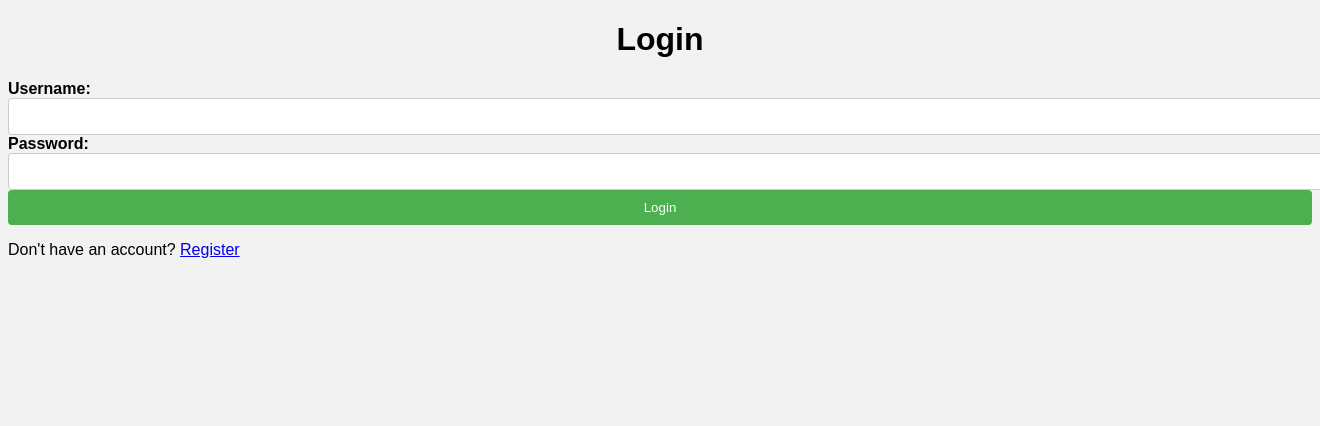
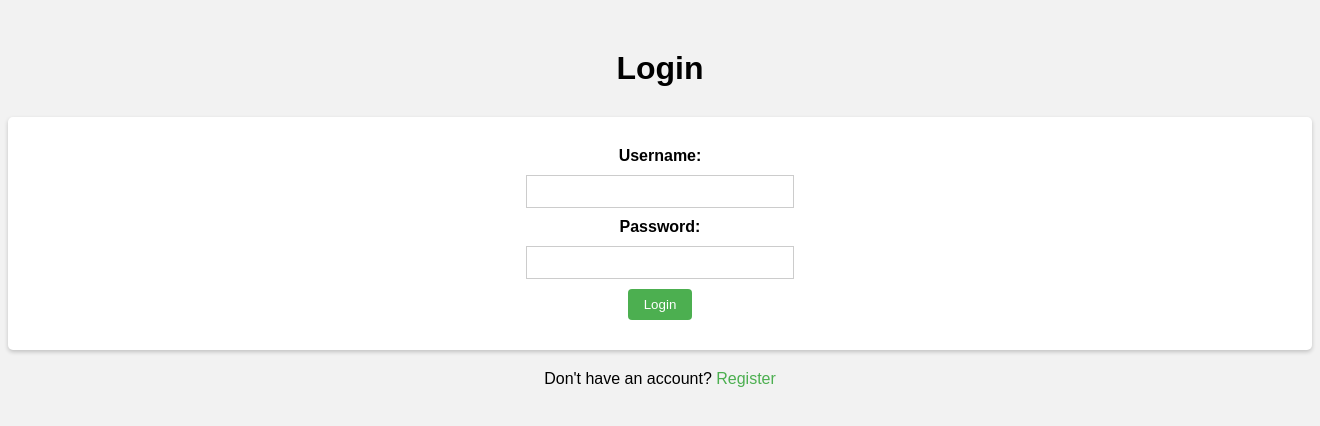
Before and after one commit to tashinhoss/PaaSProgram, a Flask app: page / in a window 1320 px wide; the page is wider, and only the part inside the window is pictured. Shown: the top 426 px of that part. Run offline with Flask 3, Linux system fonts and the light colour scheme.

Commit message:
Update style.css

```diff
--- a/paasprogram3/static/style.css
+++ b/paasprogram3/static/style.css
@@ -3,39 +3,37 @@ body {
     background-color: #f2f2f2;
 }
 
-.container {
-    max-width: 400px;
-    margin: 0 auto;
-    padding: 20px;
+h1 {
+    text-align: center;
+    margin-top: 50px;
+}
+
+form {
+    display: flex;
+    flex-direction: column;
+    align-items: center;
+    margin-top: 30px;
     background-color: #fff;
+    padding: 30px;
     border-radius: 5px;
     box-shadow: 0px 2px 4px rgba(0, 0, 0, 0.2);
 }
 
-h1 {
-    text-align: center;
+form label {
+    font-weight: bold;
+    margin-bottom: 10px;
 }
 
-.form-group {
-    margin-bottom: 20px;
-}
-
-label {
-    display: block;
-    font-weight: bold;
-}
-
-input[type="text"],
-input[type="password"] {
-    width: 100%;
-    padding: 10px;
+form input[type="text"],
+form input[type="password"] {
+    padding: 8px;
+    width: 250px;
+    margin-bottom: 10px;
     border: 1px solid #ccc;
-    border-radius: 4px;
 }
 
 button {
-    width: 100%;
-    padding: 10px;
+    padding: 8px 16px;
     background-color: #4CAF50;
     color: #fff;
     border: none;
@@ -43,8 +41,22 @@ button {
     cursor: pointer;
 }
 
-.message {
+button:hover {
+    background-color: #45a049;
+}
+
+p {
+    text-align: center;
+    margin-top: 20px;
+}
+
+a {
+    color: #4CAF50;
+    text-decoration: none;
+}
+
+.error {
     color: red;
     text-align: center;
-    margin-bottom: 20px;
+    margin-top: 10px;
 }
```
